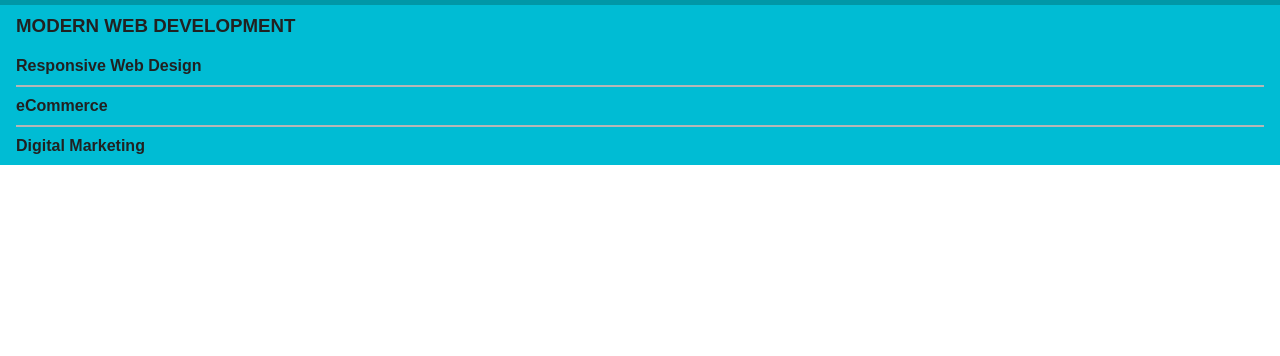
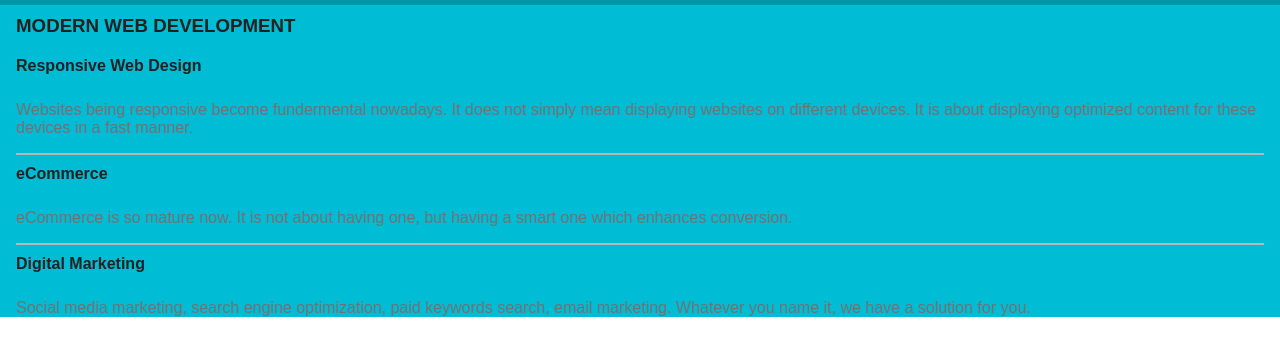
Before and after one commit to calvinfu1128/h5bp, a website: page index.html in a window 1280 px wide. Shown: the part 72-428 px from the top of the page. Drawn offline with nearby package versions, Linux system fonts and the light colour scheme.

Commit message:
drafted content added

```diff
--- a/css/main.styl
+++ b/css/main.styl
@@ -22,6 +22,10 @@ h1, h2, h3, h4, h5, h6
   margin-bottom: 0
   padding-top: 10px
   padding-bottom: 10px
+
+/* p tag styles */
+p
+  color: $secondary-text
 
 /* remove dots & make inline-block for nav items display */
 li
--- a/index.html
+++ b/index.html
@@ -52,10 +52,13 @@
             <section class="container">
                 <h3>MODERN WEB DEVELOPMENT</h3>
                 <h4>Responsive Web Design</h4>
+                <p>Websites being responsive become fundermental nowadays. It does not simply mean displaying websites on different devices. It is about displaying optimized content for these devices in a fast manner.</p>
                 <hr noshade>
                 <h4>eCommerce</h4>
+                <p>eCommerce is so mature now. It is not about having one, but having a smart one which enhances conversion.</p>
                 <hr noshade>
                 <h4>Digital Marketing</h4>
+                <p>Social media marketing, search engine optimization, paid keywords search, email marketing. Whatever you name it, we have a solution for you.</p>
             </section>
         </main>
         <link rel="stylesheet" href="//maxcdn.bootstrapcdn.com/font-awesome/4.3.0/css/font-awesome.min.css">
```
Also changed, not shown: build/css/main.min.css, 2 other files.
